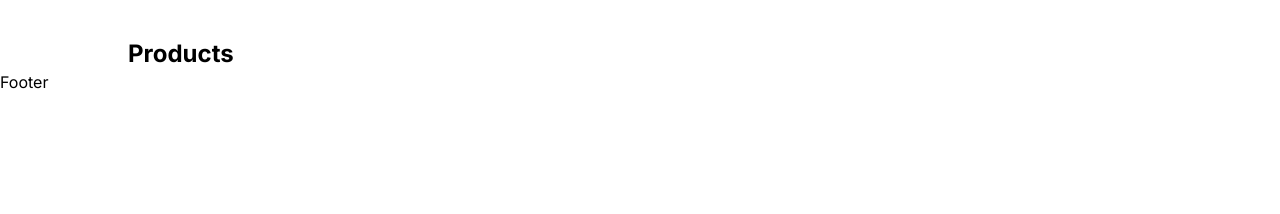
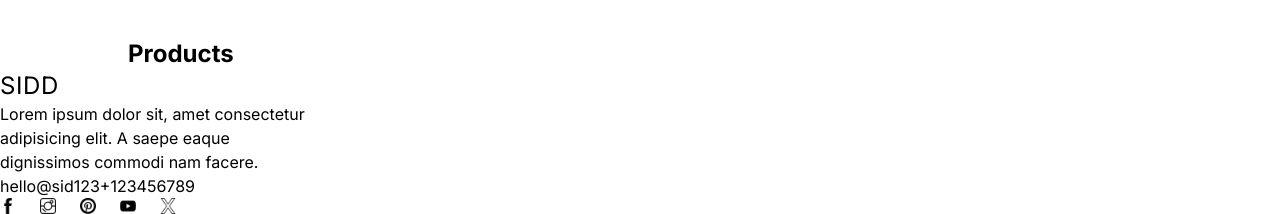
Before and after one commit to sidr467/E-Commerce_Clone, a Next.js app: page / in a window 1280 px wide. Shown: the part 2098-2312 px from the top of the page. Before the commit the page ends 2192 px from the top, so only its background shows below. Built offline with nearby package versions, Linux system fonts and the light colour scheme.

Commit message:
Update Footer.tsx
Added footer left side content

```diff
--- a/src/app/components/Footer.tsx
+++ b/src/app/components/Footer.tsx
@@ -1,5 +1,39 @@
+import Link from "next/link"
+import Image from "next/image"
+
 const Footer = () => {
-  return <div>Footer</div>
+  return (
+    <div>
+      {/* Top */}
+      <div className="">
+        {/* Left */}
+        <div className=" w-1/4">
+          <Link href="/">
+            <div className="text-2xl tracking-wide">SIDD</div>
+          </Link>
+          <p>
+            Lorem ipsum dolor sit, amet consectetur adipisicing elit. A saepe
+            eaque dignissimos commodi nam facere.
+          </p>
+          <span>hello@sid123</span>
+          <span>+123456789</span>
+          <div className="flex gap-6">
+            <Image src="/facebook.png" alt="" width={16} height={16} />
+            <Image src="/instagram.png" alt="" width={16} height={16} />
+            <Image src="/pinterest.png" alt="" width={16} height={16} />
+            <Image src="/youtube.png" alt="" width={16} height={16} />
+            <Image src="/x.png" alt="" width={16} height={16} />
+          </div>
+        </div>
+        {/* Center */}
+        <div className="w-1/2"></div>
+        {/* Right */}
+        <div className="w-1/4"></div>
+      </div>
+      {/* Bottom */}
+      <div className=""></div>
+    </div>
+  )
 }
 
 export default Footer
```
